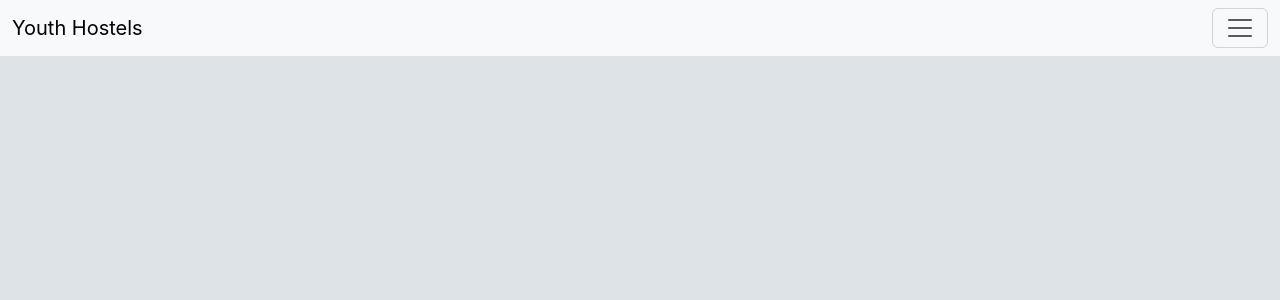
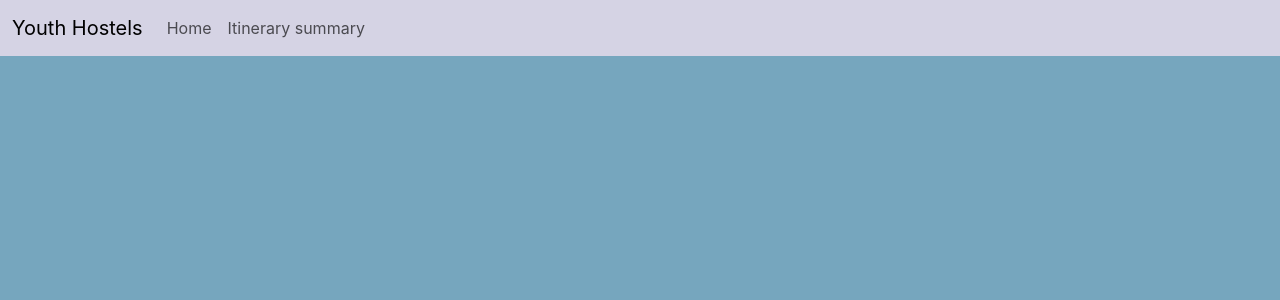
Before and after one commit to Jeko86/FEWD_CW1_2324, a React (Create React App) app in the folder frontend/: page / in a window 1280 px wide. Shown: the top 300 px of the page. Built offline with nearby package versions, Linux system fonts and the light colour scheme; no server answers.

Commit message:
extra implementations

```diff
--- a/frontend/src/App.js
+++ b/frontend/src/App.js
@@ -5,14 +5,14 @@ import { BrowserRouter, Route, Routes } from "react-router-dom";
 import "bootstrap/dist/css/bootstrap.min.css";
 import Home from "./components/HomePage";
 import "leaflet/dist/leaflet.css";
-import NavigationBar from "./components/NavigationBar";
+import NavScroll from "./components/NavigationBar";
 import SummaryPage from "./components/SummaryPage";
 
 function App() {
   return (
     <>
       <div className="wrapper">
-        <NavigationBar />
+        <NavScroll/>
         <BrowserRouter>
           <Routes>
             <Route path="/" element={<Home />} />
--- a/frontend/src/components/DisplayHostelInfo.js
+++ b/frontend/src/components/DisplayHostelInfo.js
@@ -1,11 +1,9 @@
 import React, { useState } from "react";
-import Accordion from 'react-bootstrap/Accordion';
-import Button from 'react-bootstrap/Button';
+import { Button, Accordion, Card } from 'react-bootstrap';
 import ItineraryContext from "./ItineraryContext";
 import HostelInfo from "./HostelInfo";
 import ItinerarySummary from "./ItinerarySummary";
 import ItineraryInput from "./SubmitItinerary";
-
 
 const DisplayHostelInfo = ({ hostels }) => {
   const [selectHostel, setSelectHostel] = useState([]);
@@ -17,8 +15,10 @@ const DisplayHostelInfo = ({ hostels }) => {
 
   return (
     <div className="row">
-      <div className="col-md-7" style={{ maxHeight: '500px', overflow: 'auto' }}>
-        <Accordion>
+      <div className="col-md-7">
+        <Card>
+          <Card.Body>
+            <Accordion style={{ maxHeight: '530px', overflow: 'auto' }}>
               {hostels.map((hostel, index) => (
                 <Accordion.Item eventKey={index} key={index}>
                   <HostelInfo hostel={hostel} />
@@ -37,13 +37,23 @@ const DisplayHostelInfo = ({ hostels }) => {
                 </Accordion.Item>
               ))}
             </Accordion>
+          </Card.Body>
+        </Card>
       </div>
 
       <div className="col-md-5">
+        {/* Card for ItineraryInput */}
+        <Card style={{ marginBottom: '10px' }}>
+          <Card.Body>
             <ItineraryContext.Provider value={[selectHostel, setSelectHostel]}>
-          {/* Pass only the necessary data to ItinerarySummary and SubmitItinerary */}
+              <ItineraryInput hostels={selectHostel} />
+            </ItineraryContext.Provider>
+          </Card.Body>
+        </Card>
+
+        {/* Card for ItinerarySummary */}
+        <ItineraryContext.Provider value={[selectHostel, setSelectHostel]} >
           <ItinerarySummary hostels={selectHostel} />
-          <ItineraryInput hostels={selectHostel}  />
         </ItineraryContext.Provider>
       </div>
     </div>
--- a/frontend/src/components/MapItineraries.js
+++ b/frontend/src/components/MapItineraries.js
@@ -1,7 +1,8 @@
-import React, { useState, useEffect } from "react";
-import { MapContainer, TileLayer, Marker, Popup, Polyline } from "react-leaflet";
-import { Icon } from "leaflet";
+import React from "react";
+import { MapContainer, TileLayer, Marker, Tooltip, Polyline } from "react-leaflet";
+import { Icon, latLng } from "leaflet";
 import Button from 'react-bootstrap/Button';
+import { useLocalStorage } from "./useLocalStorage";
 
 const MapItineraries = () => {
   const icon = new Icon({
@@ -9,42 +10,32 @@ const MapItineraries = () => {
     iconSize: [30, 30],
   });
 
-  const [activeHostel, setActiveHostel] = useState({});
-  const [positions, setPositions] = useState([]);
-  const [selectedMarkers, setSelectedMarkers] = useState([]);
-  const [lines, setLines] = useState([]);
+  // Use the useLocalStorage hook for managing positions
+  const [itineraryData] = useLocalStorage("undefined_data", []);
 
-  useEffect(() => {
-    // Retrieve data from local storage
-    const storedDataString = localStorage.getItem("undefined_data");
+  // Extract positions from stored data
+  const positions = itineraryData.map((item) => item.selectedBook[0].position);
 
-    if (storedDataString) {
-      const parsedData = JSON.parse(storedDataString);
-      // Extract positions from stored data
-      const positionsArray = parsedData.map((item) => [
-        item.selectedBook[0].id,
-        item.selectedBook[0].name,
-        item.selectedBook[0].position,
-      ]);
-      setPositions(positionsArray);
-    }
-  }, []);
+  // Other state variables
+  const [selectedMarkers, setSelectedMarkers] = React.useState([]);
+  const [lines, setLines] = React.useState([]);
 
   const markerClicked = (position) => {
-    // Find the corresponding hostel based on position
-    const hostel = positions.find(
-      (pos) => pos[2].join(",") === position.join(",")
-    );
-    setActiveHostel({ id: hostel[0], name: hostel[1] });
-
     // Add the clicked marker to the selectedMarkers array
     setSelectedMarkers((prevMarkers) => [...prevMarkers, position]);
 
     // If there are at least two markers, update the lines array
     if (selectedMarkers.length >= 1) {
-      setLines([...lines, [selectedMarkers[selectedMarkers.length - 1], position]]);
+      const lastPosition = selectedMarkers[selectedMarkers.length - 1];
+      const distanceInMiles = latLng(lastPosition).distanceTo(latLng(position)) / 1609.344; // Conversione diretta da metri a miglia
+
+      // Display distance in miles
+      console.log(`Distance between markers: ${distanceInMiles.toFixed(2)} miles`);
+
+      setLines([...lines, { positions: [lastPosition, position], distance: distanceInMiles }]);
     }
   };
+
   const clearLines = () => {
     setSelectedMarkers([]);
     setLines([]);
@@ -53,16 +44,12 @@ const MapItineraries = () => {
   return (
     <>
       <MapContainer
-
         style={{ height: '78vh', marginBottom: '20px'}}
         center={[57.480662, -4.211335]}
         zoom={7}
         scrollWheelZoom={true}
         className="map"
-
       >
-
-
         <TileLayer
           attribution='&copy; <a href="https://www.openstreetmap.org/copyright">OpenStreetMap</a> contributors'
           url="https://{s}.tile.openstreetmap.org/{z}/{x}/{y}.png"
@@ -71,26 +58,27 @@ const MapItineraries = () => {
         {positions.map((position, index) => (
           <Marker
             key={index}
-            position={position[2]}
+            position={position}
             icon={icon}
-            eventHandlers={{ click: () => markerClicked(position[2]) }}
-          >
-            <Popup>
-              <div className="popup" role="alert">
-                <h6>ID: {activeHostel.id}</h6>
-                <h6>Name: {activeHostel.name}</h6>
-              </div>
-            </Popup>
-          </Marker>
+            eventHandlers={{ click: () => markerClicked(position) }}
+          />
         ))}
 
         {/* Render lines */}
         {lines.map((line, index) => (
-          <Polyline key={index} positions={line} color="blue" />
+          <Polyline key={index} positions={line.positions} color="blue">
+            <Tooltip permanent>
+              <span>Distance: {line.distance.toFixed(2)} miles</span>
+            </Tooltip>
+          </Polyline>
         ))}
       </MapContainer>
 
-      <div className="d-grid gap-2" ><Button onClick={clearLines}variant="outline-info">Clear Lines</Button></div>
+      <div className="d-grid gap-2">
+        <Button onClick={clearLines} variant="outline-info">
+          Clear Lines
+        </Button>
+      </div>
     </>
   );
 };
--- a/frontend/src/components/NavigationBar.js
+++ b/frontend/src/components/NavigationBar.js
@@ -1,37 +1,32 @@
 import Container from 'react-bootstrap/Container';
 import Nav from 'react-bootstrap/Nav';
 import Navbar from 'react-bootstrap/Navbar';
-import Offcanvas from 'react-bootstrap/Offcanvas';
 
-function OffcanvasNavbar() {
+function NavScroll() {
+  const navbarStyle = {
+    backgroundColor: '#d5d3e4', // Your desired background color
+    color: '#fff', // Text color
+    // Add any additional styles you need
+  };
   return (
-    <>
-      <Navbar expand={false} className="bg-body-tertiary mb-3">
+
+    <Navbar expand="lg" style={navbarStyle}>
       <Container fluid>
         <Navbar.Brand href="/">Youth Hostels</Navbar.Brand>
-          <Navbar.Toggle aria-controls="offcanvasNavbar-expand" />
-          <Navbar.Offcanvas
-            id="offcanvasNavbar-expand"
-            aria-labelledby="offcanvasNavbarLabel-expand"
-            placement="end"
+        <Navbar.Toggle aria-controls="navbarScroll" />
+        <Navbar.Collapse id="navbarScroll">
+          <Nav
+            className="me-auto my-2 my-lg-0"
+            style={{ maxHeight: '100px' }}
+            navbarScroll
           >
-            <Offcanvas.Header closeButton>
-              <Offcanvas.Title id="offcanvasNavbarLabel-expand">
-                Menu
-              </Offcanvas.Title>
-            </Offcanvas.Header>
-            <Offcanvas.Body>
-              <Nav className="justify-content-end flex-grow-1 pe-3">
             <Nav.Link href="/">Home</Nav.Link>
-                <Nav.Link href="/summary">Itinerary summary</Nav.Link>
-
+            <Nav.Link href="summary">Itinerary summary</Nav.Link>
           </Nav>
-            </Offcanvas.Body>
-          </Navbar.Offcanvas>
+        </Navbar.Collapse>
       </Container>
     </Navbar>
-    </>
   );
 }
 
-export default OffcanvasNavbar;
+export default NavScroll;
--- a/frontend/src/components/SearchHotels.js
+++ b/frontend/src/components/SearchHotels.js
@@ -49,11 +49,7 @@ function Search({ hostel }) {
                         </div>
                     </Card.Body>
                 </Card>
-                <Card style={{ marginTop: '15px' }}>
-                    <Card.Body>
-                        <DisplayHostelInfo hostels={filtered} />
-                    </Card.Body>
-                </Card>
+                <DisplayHostelInfo hostels={filtered} />
             </div>
         </div>
     );
--- a/frontend/src/index.css
+++ b/frontend/src/index.css
@@ -5,7 +5,7 @@ html body {
     sans-serif;
   -webkit-font-smoothing: antialiased;
   -moz-osx-font-smoothing: grayscale;
-  background-color: #dde3e6;
+  background-color: #3e82a3b4;
   color: #000000;
 }
 
```
Lines whose indentation alone changed are shown as unchanged.
